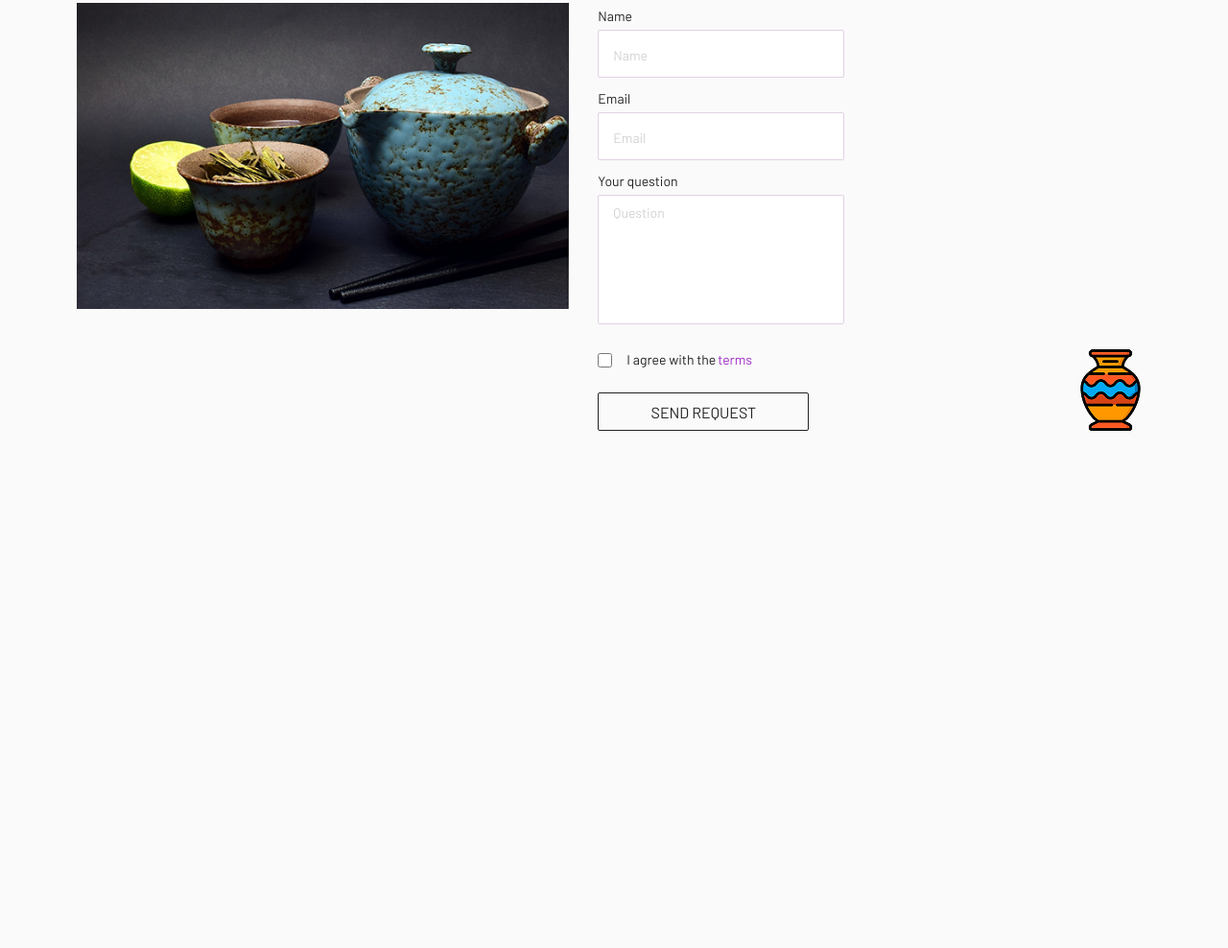
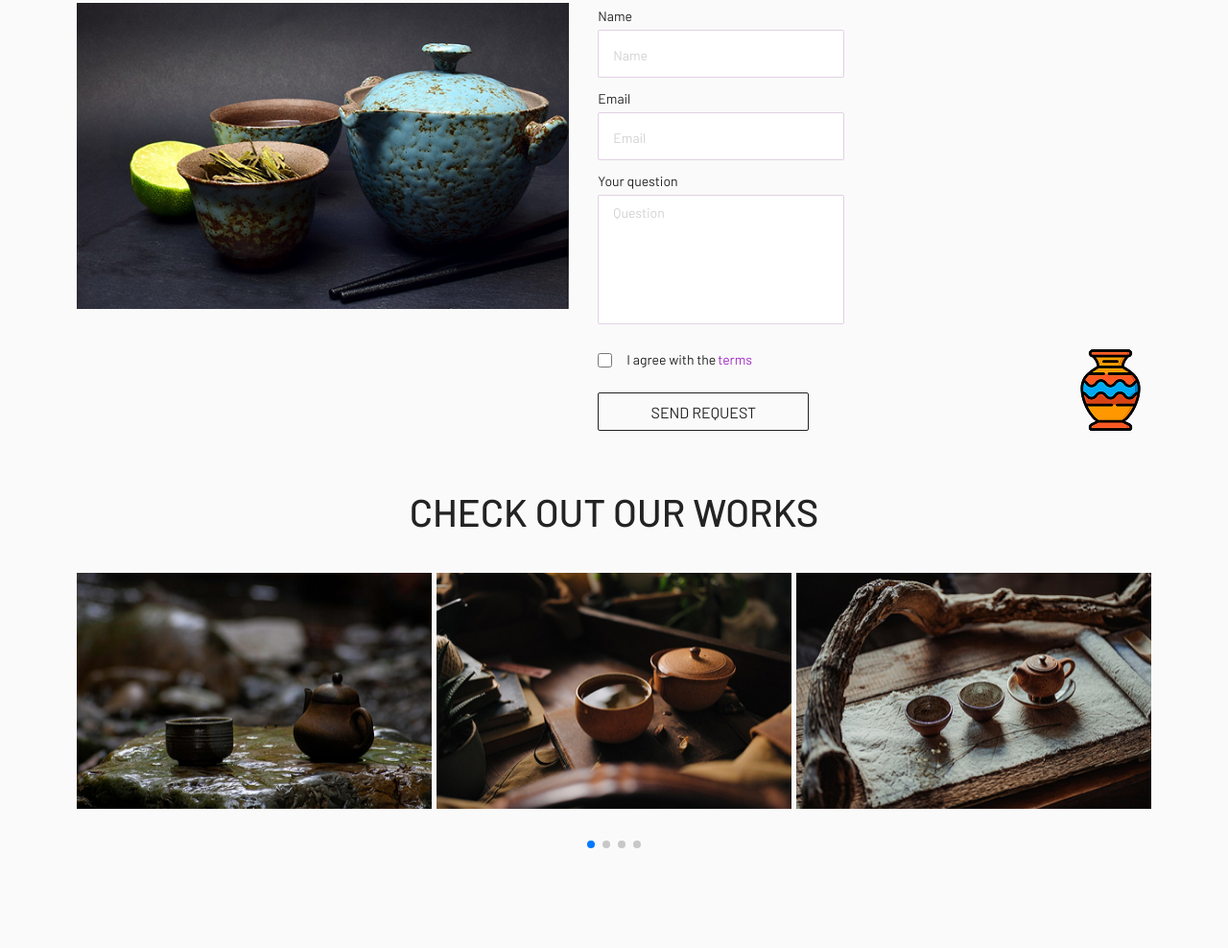
Before and after one commit to Valerii-Hud/ceramic-soul, a website built with Vite: page index.html in a window 1280 px wide. Shown: the part 1529-2517 px from the top of the page at 96% size. Before the commit the page ends 1978 px from the top, so only its background shows below. Built offline with nearby package versions, Linux system fonts and the light colour scheme.

Commit message:
Added HTML structure for works section

```diff
--- a/index.html
+++ b/index.html
@@ -177,6 +177,32 @@
         </div>
       </div>
     </section>
+
+    <!-- ——————~ WORKS SECTION ~—————— -->
+    <section class="works">
+      <div class="container">
+        <h2 class="title__h2">Check out our works</h2>
+        <div class="works__slider swiper">
+          <div class="swiper-wrapper">
+            <div class="swiper-slide">
+              <img src="/src/img/works/tea-1.jpg" alt="tea" />
+            </div>
+            <div class="swiper-slide">
+              <img src="/src/img/works/tea-2.jpg" alt="tea" />
+            </div>
+            <div class="swiper-slide">
+              <img src="/src/img/works/tea-3.jpg" alt="tea" />
+            </div>
+            <div class="swiper-slide">
+              <img src="/src/img/works/tea-2.jpg" alt="tea" />
+            </div>
+          </div>
+          <div class="swiper-button-prev"></div>
+          <div class="swiper-button-next"></div>
+          <div class="swiper-pagination"></div>
+        </div>
+      </div>
+    </section>
     <script type="module" src="/src/js/script.js"></script>
   </body>
 </html>
--- a/src/js/script.js
+++ b/src/js/script.js
@@ -1,2 +1,50 @@
+//——————~ SWIPER LIB ~——————//
+import Swiper from "swiper";
+import { Navigation, Pagination } from "swiper/modules";
+import "swiper/css";
+import "swiper/css/pagination";
+import "swiper/css/navigation";
+
 //——————~ MY STYLES ~——————//
 import "../sass/style.scss";
+
+//——————~ WORKS SWIPER CFG ~——————//
+try {
+  new Swiper(".works__slider", {
+    modules: [Navigation, Pagination],
+    allowSlideNext: true,
+    allowSlidePrev: true,
+    allowTouchMove: true,
+    parallax: true,
+    keyboard: true,
+    mousewheel: true,
+    loop: true,
+    zoom: true,
+    speed: 1000,
+    slidesPerView: 1,
+    spaceBetween: 10,
+    autoplay: {
+      delay: 5000,
+    },
+    pagination: {
+      el: ".swiper-pagination",
+      type: "bullets",
+      clickable: true,
+    },
+    breakpoints: {
+      1200: {
+        slidesPerView: 3,
+        spaceBetween: 5,
+        navigation: {
+          nextEl: ".swiper-button-next",
+          prevEl: ".swiper-button-prev",
+        },
+      },
+      1920: {
+        spaceBetween: 35,
+      },
+    },
+  });
+} catch (e) {
+  console.log(e);
+}
--- /dev/null
+++ b/src/sass/blocks/works.scss
@@ -0,0 +1,21 @@
+@use "/src/sass/base/variables.scss" as *;
+
+.works {
+  margin-top: 60px;
+  padding-bottom: 100px;
+  &__slider {
+    margin-top: 40px;
+    padding-bottom: 45px;
+  }
+  .swiper {
+    &-slide img {
+      width: 100%;
+    }
+    :is(&-button-prev, &-button-next) {
+      display: none;
+    }
+    &-pagination {
+      bottom: 0;
+    }
+  }
+}
--- a/src/sass/style.scss
+++ b/src/sass/style.scss
@@ -20,6 +20,7 @@
 @use "/src/sass/blocks/promo.scss";
 @use "/src/sass/blocks/activities.scss";
 @use "/src/sass/blocks/git.scss";
+@use "/src/sass/blocks/works.scss";
 
 // :root {
 // 	--light-color: #f5f5f7;
```
